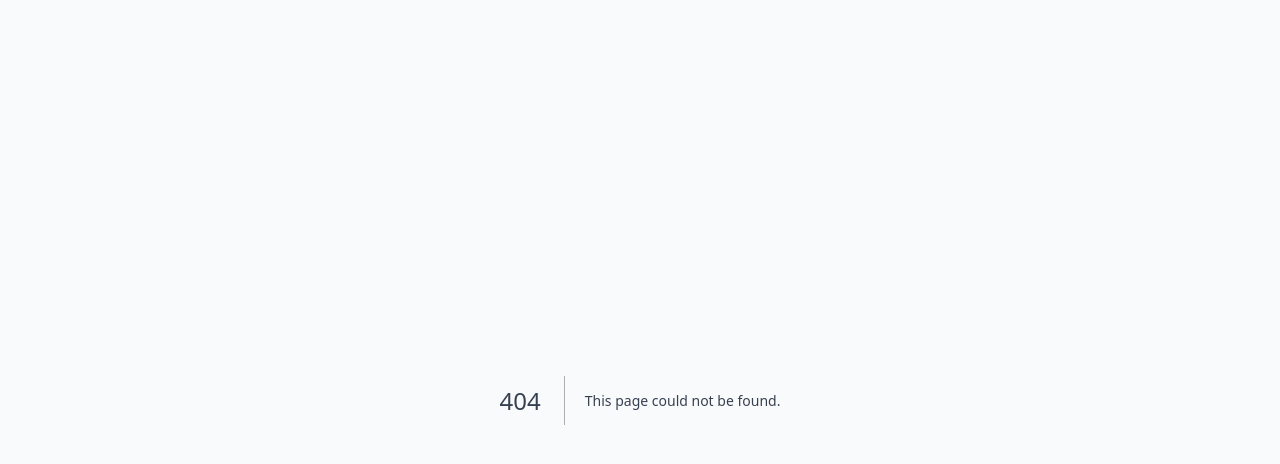
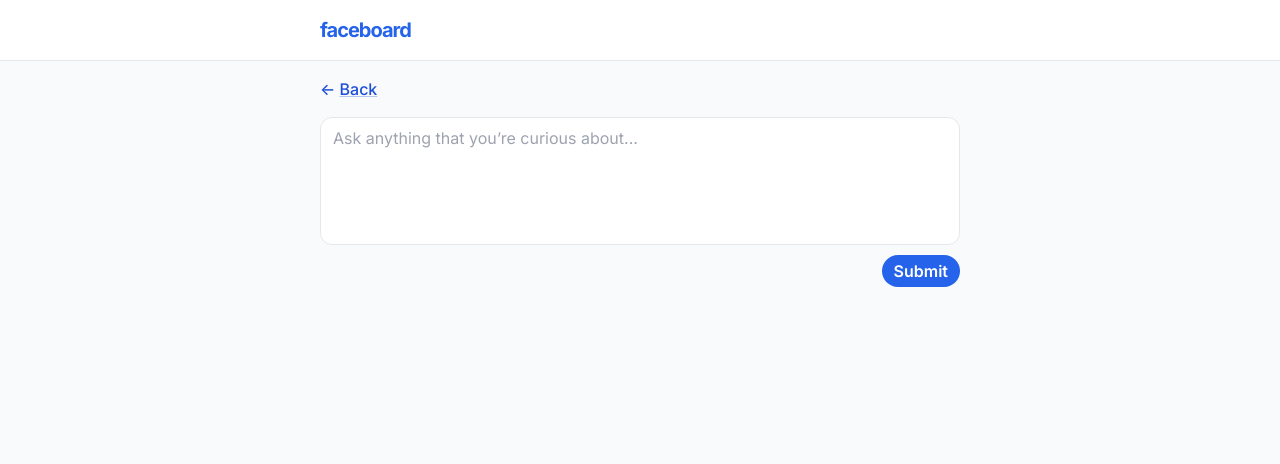
Before and after one commit to benborgers/faceboard, a Next.js app: page /ask in a window 1280 px wide. Before the commit this address had no page. Shown: the top 464 px of the page. Built offline with nearby package versions, Linux system fonts and the light colour scheme.

Commit message:
Add "question mode"

```diff
--- /dev/null
+++ b/app/api/ask/route.ts
@@ -0,0 +1,13 @@
+import { NextResponse } from "next/server";
+import mongo from "../mongo";
+
+export const POST = async (req: Request) => {
+  const body = await req.json();
+
+  await mongo.connect();
+  const db = mongo.db("test");
+
+  await db.collection("questions").insertOne({ title: body.question });
+
+  return NextResponse.json({ success: true });
+};
--- /dev/null
+++ b/app/ask/QuestionForm.tsx
@@ -0,0 +1,44 @@
+"use client";
+
+import { useState } from "react";
+
+export default function QuestionForm() {
+  const [question, setQuestion] = useState("");
+  const [loading, setLoading] = useState(false);
+
+  const handleSubmit = async (e: React.FormEvent<HTMLFormElement>) => {
+    e.preventDefault();
+    setLoading(true);
+
+    await fetch("/api/ask", {
+      method: "POST",
+      headers: {
+        "Content-Type": "application/json",
+      },
+      body: JSON.stringify({ question }),
+    });
+
+    setLoading(false);
+    setQuestion("");
+  };
+
+  return (
+    <form onSubmit={handleSubmit}>
+      <fieldset disabled={loading}>
+        <textarea
+          value={question}
+          onChange={(e) => setQuestion(e.target.value)}
+          className="rounded-xl border-gray-200 w-full h-32 resize-none placeholder:text-gray-400"
+          placeholder="Ask anything that you’re curious about..."
+          required
+        />
+
+        <div className="mt-1 flex justify-end">
+          <button className="bg-blue-600 font-semibold rounded-full px-3 py-1 text-white block text-center">
+            {loading ? "Submitting..." : "Submit"}
+          </button>
+        </div>
+      </fieldset>
+    </form>
+  );
+}
--- /dev/null
+++ b/app/ask/page.tsx
@@ -0,0 +1,17 @@
+import Link from "next/link";
+import Layout from "@/components/Layout";
+import QuestionForm from "./QuestionForm";
+
+export default function Ask() {
+  return (
+    <Layout>
+      <Link href="/" className="block w-max text-blue-700 font-medium">
+        &lt;- <span className="underline decoration-blue-700/30">Back</span>
+      </Link>
+
+      <div className="mt-4">
+        <QuestionForm />
+      </div>
+    </Layout>
+  );
+}
--- a/app/page.tsx
+++ b/app/page.tsx
@@ -12,6 +12,7 @@ export default function Home() {
   const [data, setData] = useState<{
     settings: {
       off: boolean;
+      question_mode: boolean;
     };
     photos: {
       _id: string;
@@ -57,12 +58,21 @@ export default function Home() {
   return (
     <Layout
       slot={
+        data.settings.question_mode ? (
+          <Link
+            href="/ask"
+            className="bg-blue-600 font-semibold text-sm rounded-full px-3 py-1 text-white block text-center"
+          >
+            Ask a question -&gt;
+          </Link>
+        ) : (
           <Link
             href="/upload"
             className="bg-blue-600 font-semibold text-sm rounded-full px-3 py-1 text-white block text-center"
           >
             Contribute bad photo(s) -&gt;
           </Link>
+        )
       }
     >
       <div className="flex justify-end items-center gap-x-2 pr-2">
--- a/package.json
+++ b/package.json
@@ -10,6 +10,7 @@
   },
   "dependencies": {
     "@aws-sdk/client-s3": "^3.414.0",
+    "@tailwindcss/forms": "^0.5.6",
     "@types/node": "20.6.2",
     "@types/react": "18.2.22",
     "@types/react-dom": "18.2.7",
--- a/tailwind.config.ts
+++ b/tailwind.config.ts
@@ -1,20 +1,11 @@
-import type { Config } from 'tailwindcss'
+import type { Config } from "tailwindcss";
 
 const config: Config = {
   content: [
-    './pages/**/*.{js,ts,jsx,tsx,mdx}',
-    './components/**/*.{js,ts,jsx,tsx,mdx}',
-    './app/**/*.{js,ts,jsx,tsx,mdx}',
+    "./pages/**/*.{js,ts,jsx,tsx,mdx}",
+    "./components/**/*.{js,ts,jsx,tsx,mdx}",
+    "./app/**/*.{js,ts,jsx,tsx,mdx}",
   ],
-  theme: {
-    extend: {
-      backgroundImage: {
-        'gradient-radial': 'radial-gradient(var(--tw-gradient-stops))',
-        'gradient-conic':
-          'conic-gradient(from 180deg at 50% 50%, var(--tw-gradient-stops))',
-      },
-    },
-  },
-  plugins: [],
-}
-export default config
+  plugins: [require("@tailwindcss/forms")],
+};
+export default config;
```
Also changed, not shown: 1 other file (tests, documents, lock files or other folders). Lines whose indentation alone changed are shown as unchanged.
